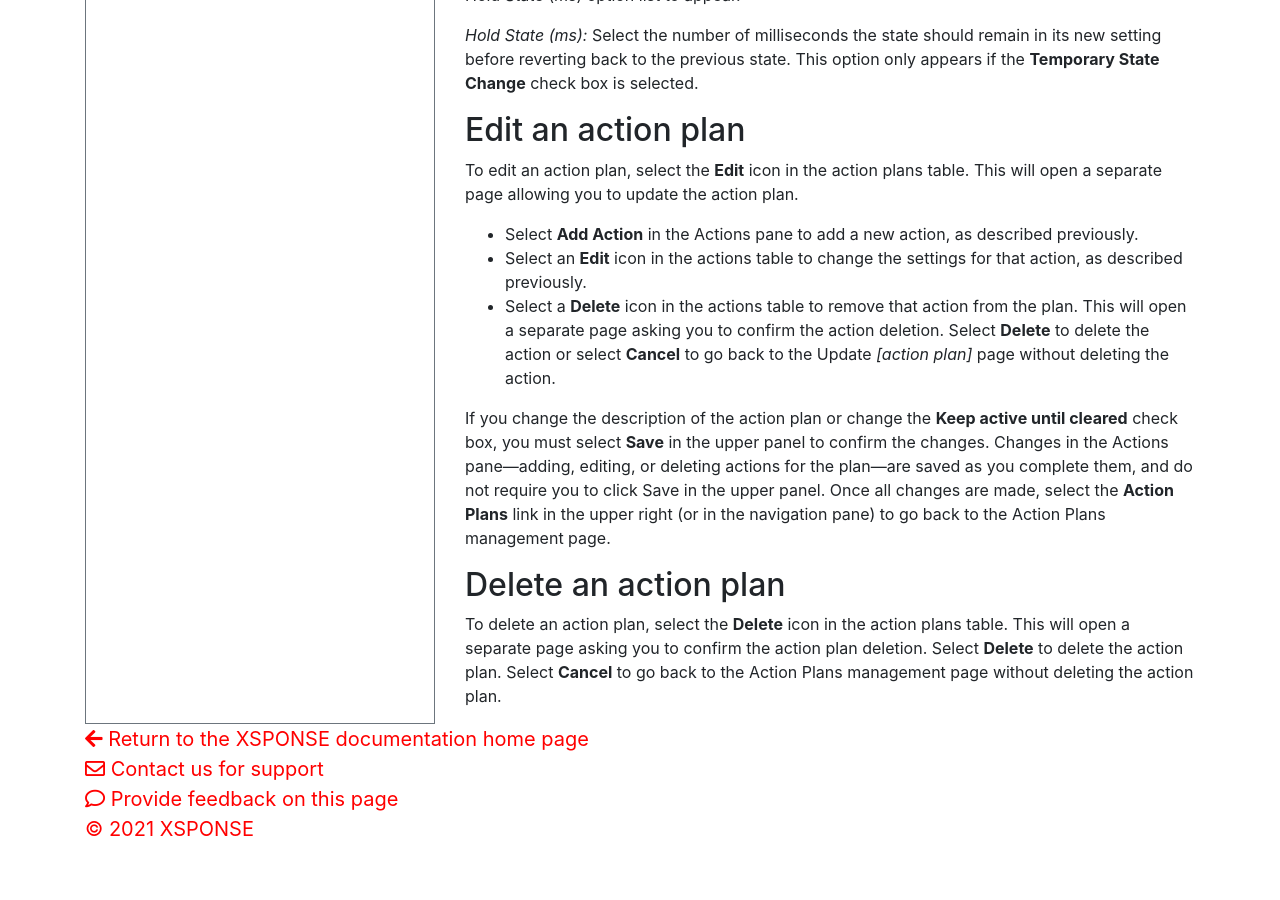
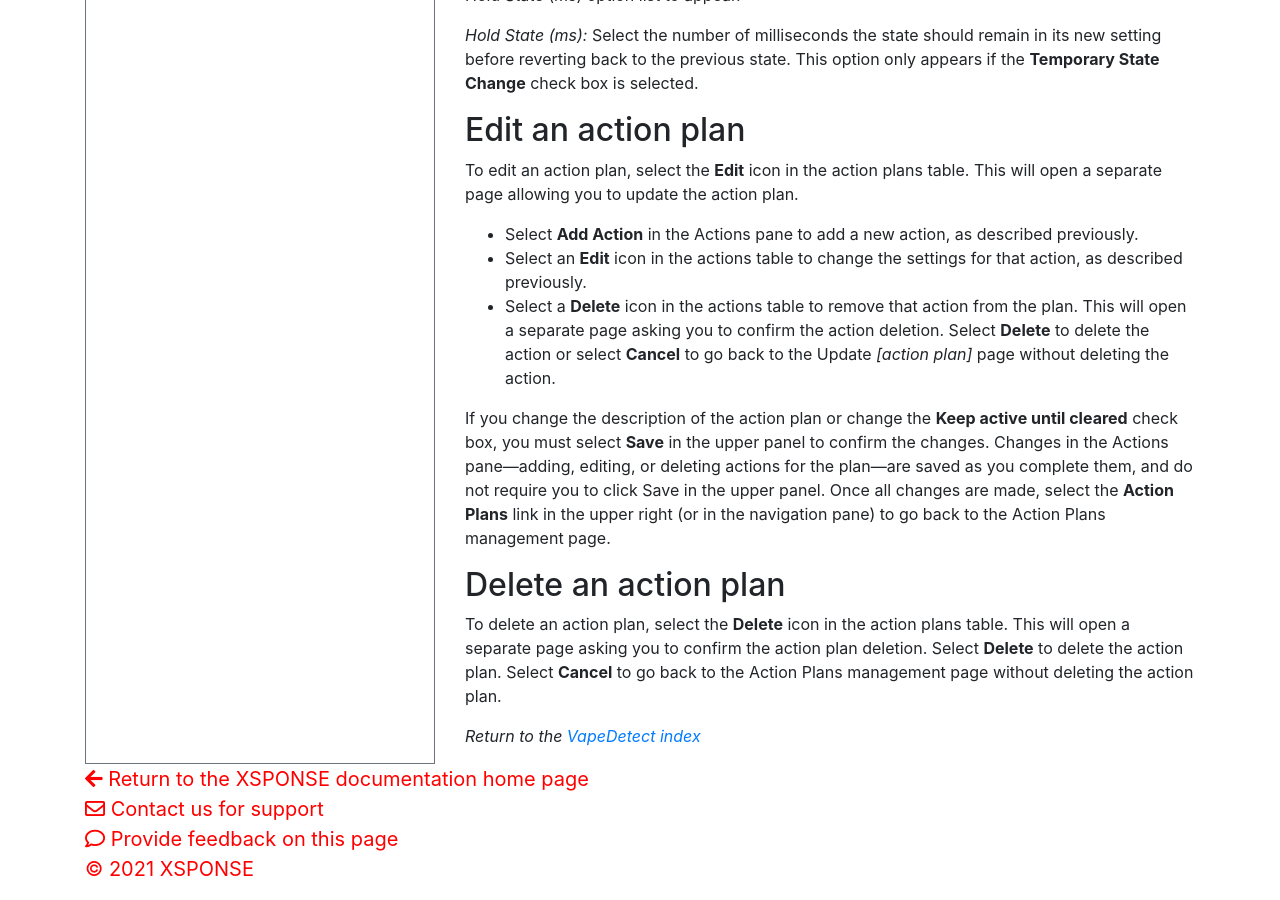
Before and after one commit to NrsSystems/docs, a Jekyll site: the page built from general-ops/action-plans.md, in a window 1280 px wide and 900 px high, scrolled down 4105 px. Built offline with Jekyll 4.4.1, drawn with Linux system fonts in a browser that asks for light colours; our own code applies the rules of GitHub Pages for plain Markdown files; before the commit the page ends 4965 px from its top, so only the background shows below that.

Commit message:
Update action-plans.md
Added a page-bottom link back to the VapeDetect index.

```diff
--- a/general-ops/action-plans.md
+++ b/general-ops/action-plans.md
@@ -94,3 +94,5 @@ If you change the description of the action plan or change the **Keep active unt
 
 ## Delete an action plan
 To delete an action plan, select the **Delete** icon in the action plans table. This will open a separate page asking you to confirm the action plan deletion. Select **Delete** to delete the action plan. Select **Cancel** to go back to the Action Plans management page without deleting the action plan.
+
+*Return to the [VapeDetect index](../vape-detect/index.md)*
```
